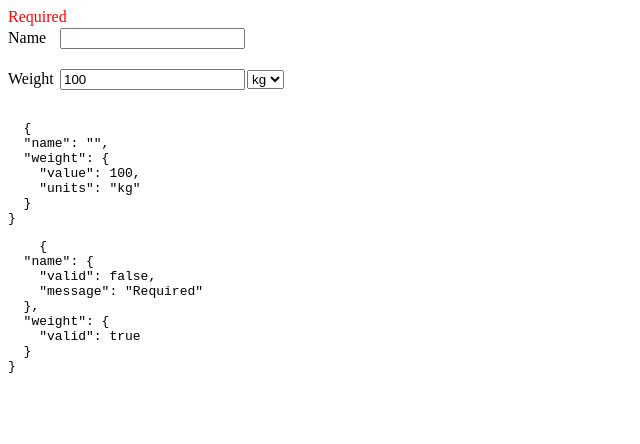
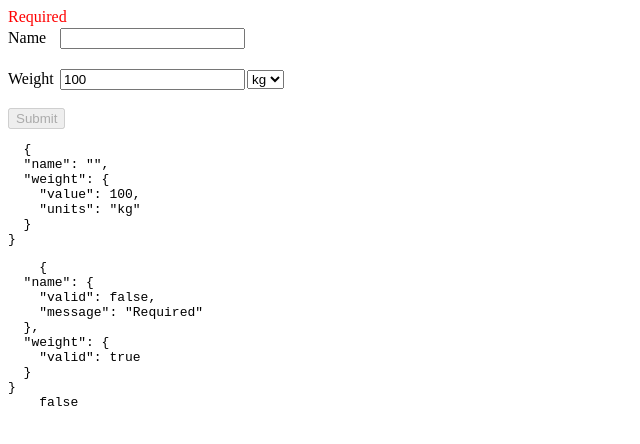
Before and after one commit to andreikurnosov/vue-forms, a Vue app: page / in a window 1280 px wide. Shown: the top 444 px of the page, without its empty margins (0-640 px from the left). Built offline with nearby package versions, Linux system fonts and the light colour scheme.

Commit message:
finishing the form

```diff
--- a/src/App.vue
+++ b/src/App.vue
@@ -21,6 +21,8 @@
         <option value="lb">lb</option>
       </select>
     </div>
+
+    <button type="submit" :disabled="!formValid">Submit</button>
   </form>
 
   <pre>
@@ -30,11 +32,12 @@
 
   <pre>
     {{ validationStatus }}
+    {{ formValid }}
   </pre>
 </template>
 
 <script>
-import { patientForm, validatePatient } from './validations.js'
+import { patientForm, validatePatient, isFormValid } from './validations.js'
 import { reactive, computed } from 'vue'
 
 export default {
@@ -53,7 +56,11 @@ export default {
       return validatePatient(patient)
     })
 
-    return { patient, validationStatus }
+    const formValid = computed(() => {
+      return isFormValid(validationStatus.value)
+    })
+
+    return { patient, validationStatus, formValid }
   }
 }
 </script>
```
